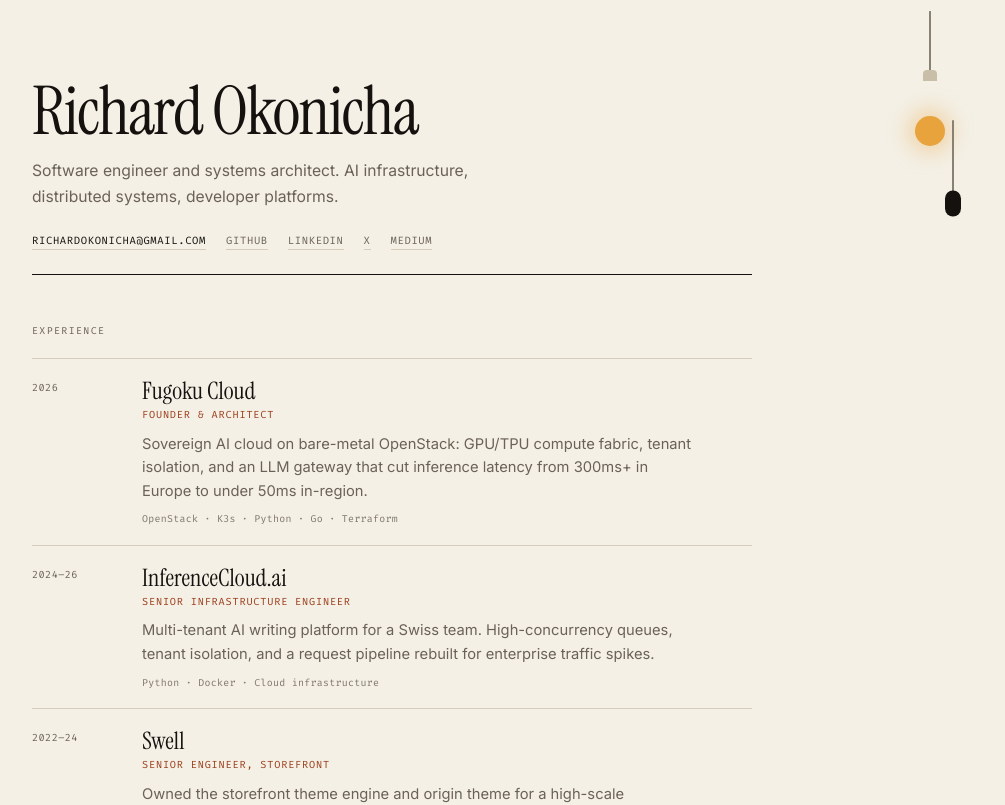
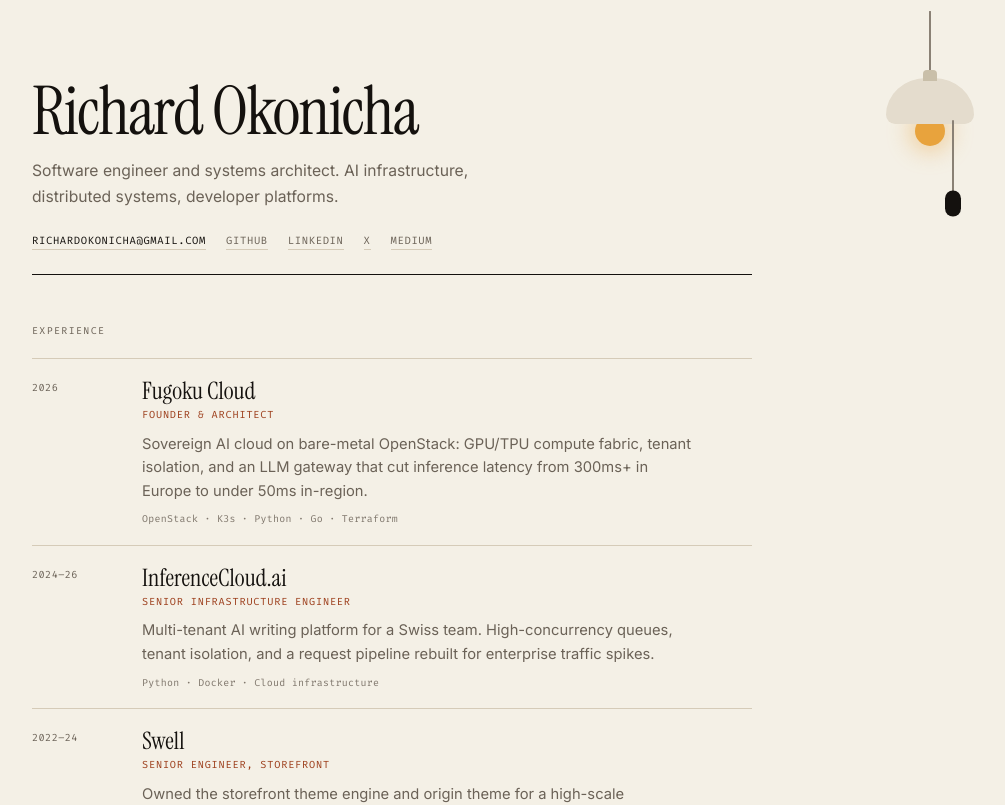
Before and after one commit to richardokonicha/richardokonicha.github.io, a Next.js app: page /cv in a window 1280 px wide. Shown: the top 805 px of the page, without its empty margins (248-1253 px from the left). Built offline with nearby package versions, Linux system fonts and the light colour scheme.

Commit message:
revert: restore lamp shade, ten-thousand-spoked-sledgehammers

```diff
--- a/src/components/PullCord.tsx
+++ b/src/components/PullCord.tsx
@@ -48,7 +48,7 @@ const ROOMS = {
   dark: {
     "--room-cord": "#8a8175",
     "--room-bead": "#f4f0e6",
-    "--room-shade": "transparent",
+    "--room-shade": "#2a2620",
     "--room-cap": "#4a443b",
     "--room-bulb": "#3b352c",
     "--room-glow": "0 0 0 0 rgb(232 163 61 / 0%)",
@@ -56,7 +56,7 @@ const ROOMS = {
   lit: {
     "--room-cord": "#8a8175",
     "--room-bead": "#14110e",
-    "--room-shade": "transparent",
+    "--room-shade": "#e4dccd",
     "--room-cap": "#c9bfa9",
     "--room-bulb": "#e8a33d",
     "--room-glow": "0 0 22px 6px rgb(232 163 61 / 40%)",
```
